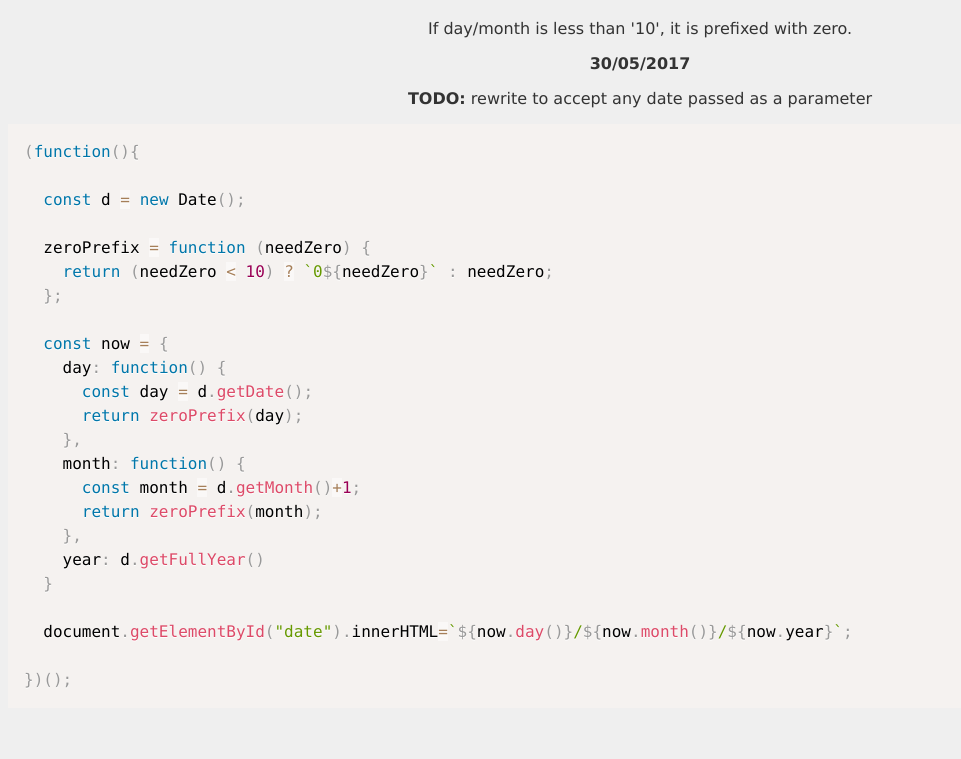
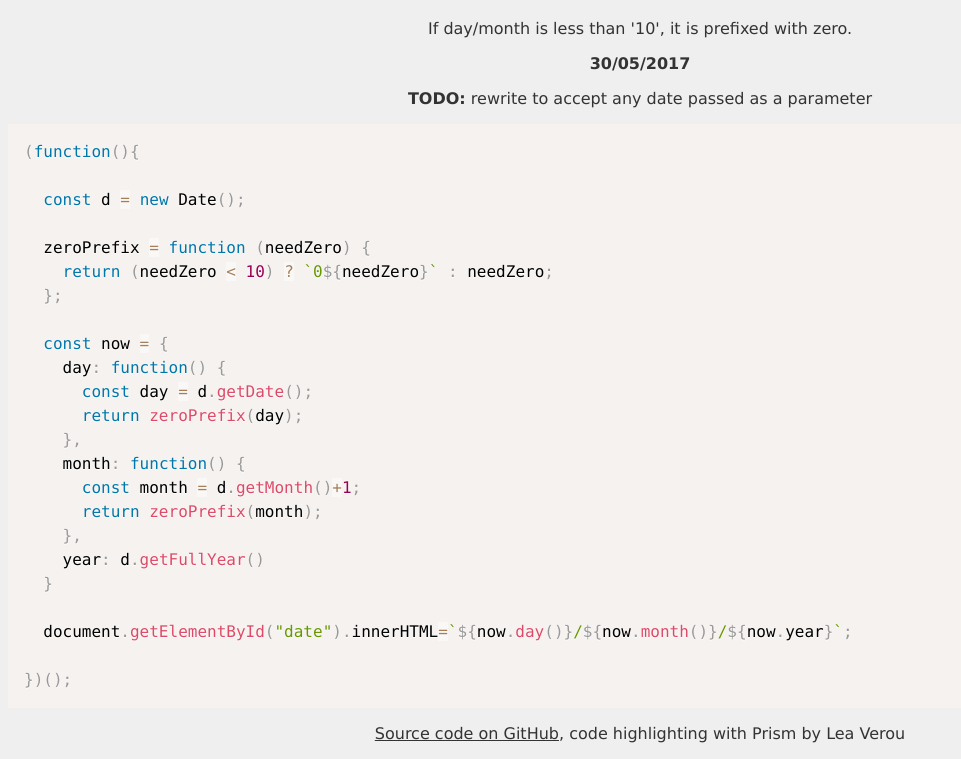
Before and after one commit to DaveEveritt/leading-zero-dates, a plain HTML site: page index.html in a window 1280 px wide. Shown: the part 62-821 px from the top of the page, without its empty margins (0-961 px from the left). Before the commit the page ends 800 px from the top, so only its background shows below. Drawn offline with Linux system fonts and the light colour scheme.

Commit message:
Added source and code highlight links

```diff
--- a/index.html
+++ b/index.html
@@ -8,8 +8,12 @@
     body {
       font-family: verdana, sans-serif;
       background: #efefef;
+      text-align: center;
+    }
+    body,
+    a:link,
+    a:visited {
       color: #333;
-      text-align: center;
     }
     #date {
       font-weight: bold;
@@ -48,6 +52,8 @@
 })();
 </pre></code>
 
+  <p><a href="https://github.com/DaveEveritt/leading-zero-dates">Source code on GitHub</a>, code highlighting with </a href="http://prismjs.com/">Prism by Lea Verou</a></p>
+
 	<script src="js/date-with-zero.js"></script>
 	<script src="prism/prism.js"></script>
 
```
